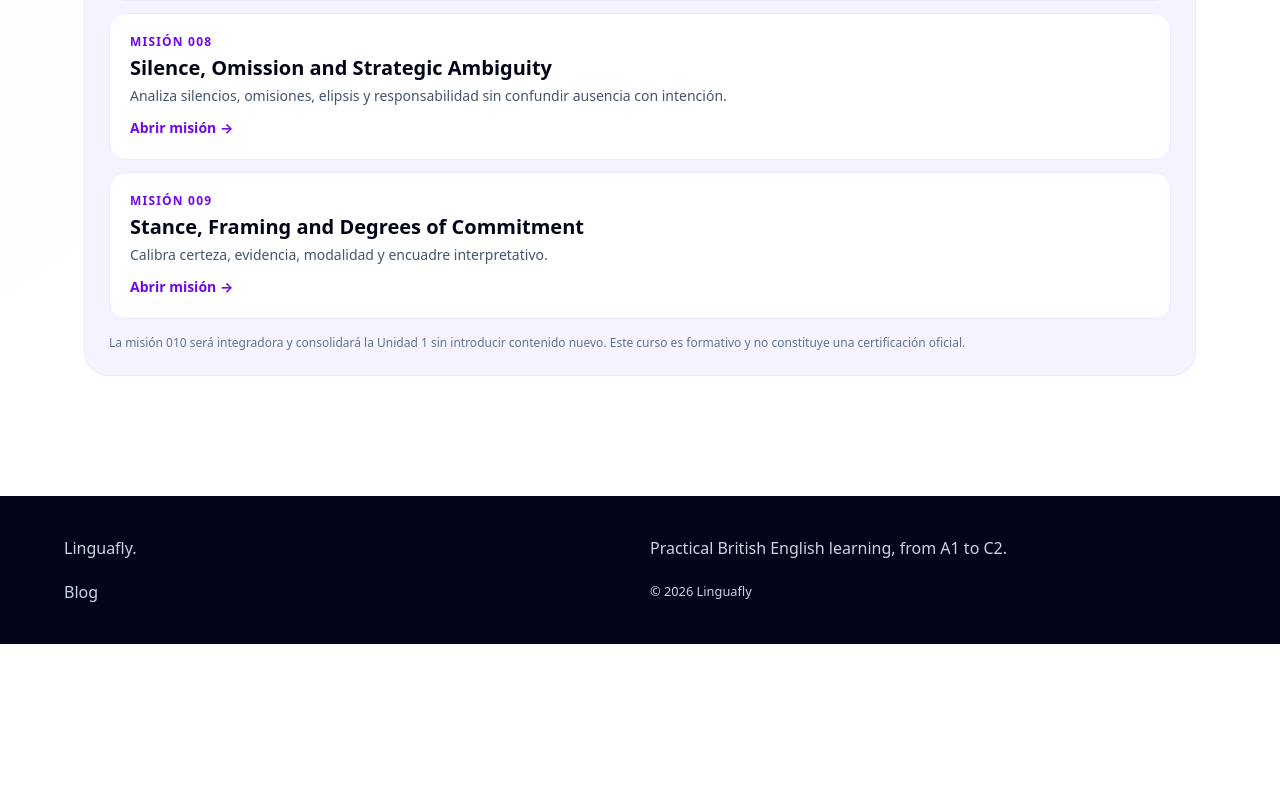
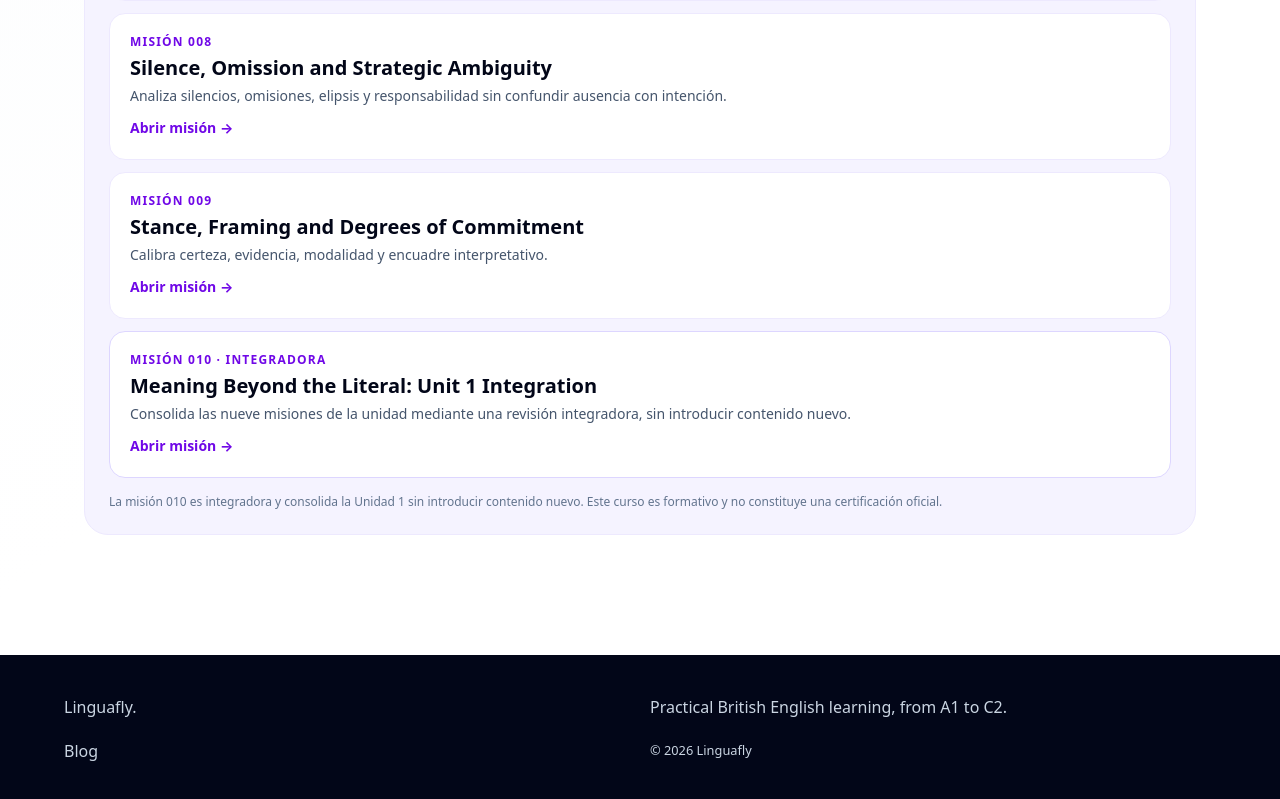
Before and after one commit to linguafly6-ui/linguaflynew2, a Next.js app: page /academia/c2 in a window 1280 px wide. Shown: the part 1730-2529 px from the top of the page. Before the commit the page ends 2374 px from the top, so only its background shows below. Built offline with nearby package versions, Linux system fonts and the light colour scheme.

Commit message:
List C2 Unit 1 integrative mission 010

```diff
--- a/app/academia/c2/page.tsx
+++ b/app/academia/c2/page.tsx
@@ -30,7 +30,8 @@ export default function C2Page() {
         <Link href="/academia/c2/007" className="mt-3 block rounded-2xl border border-violet-100 bg-white p-5 transition hover:border-violet-400 hover:shadow-sm"><p className="text-xs font-extrabold tracking-widest text-violet-700">MISIÓN 007</p><h3 className="mt-1 text-xl font-bold text-slate-950">Irony, Understatement and Evaluative Distance</h3><p className="mt-1 text-sm text-slate-600">Interpreta ironía, atenuación, sarcasmo y evaluación indirecta según el contexto.</p><span className="mt-3 inline-block text-sm font-bold text-violet-700">Abrir misión →</span></Link>
         <Link href="/academia/c2/008" className="mt-3 block rounded-2xl border border-violet-100 bg-white p-5 transition hover:border-violet-400 hover:shadow-sm"><p className="text-xs font-extrabold tracking-widest text-violet-700">MISIÓN 008</p><h3 className="mt-1 text-xl font-bold text-slate-950">Silence, Omission and Strategic Ambiguity</h3><p className="mt-1 text-sm text-slate-600">Analiza silencios, omisiones, elipsis y responsabilidad sin confundir ausencia con intención.</p><span className="mt-3 inline-block text-sm font-bold text-violet-700">Abrir misión →</span></Link>
         <Link href="/academia/c2/009" className="mt-3 block rounded-2xl border border-violet-100 bg-white p-5 transition hover:border-violet-400 hover:shadow-sm"><p className="text-xs font-extrabold tracking-widest text-violet-700">MISIÓN 009</p><h3 className="mt-1 text-xl font-bold text-slate-950">Stance, Framing and Degrees of Commitment</h3><p className="mt-1 text-sm text-slate-600">Calibra certeza, evidencia, modalidad y encuadre interpretativo.</p><span className="mt-3 inline-block text-sm font-bold text-violet-700">Abrir misión →</span></Link>
-        <p className="mt-4 text-xs text-slate-500">La misión 010 será integradora y consolidará la Unidad 1 sin introducir contenido nuevo. Este curso es formativo y no constituye una certificación oficial.</p>
+        <Link href="/academia/c2/010" className="mt-3 block rounded-2xl border border-violet-200 bg-white p-5 transition hover:border-violet-400 hover:shadow-sm"><p className="text-xs font-extrabold tracking-widest text-violet-700">MISIÓN 010 · INTEGRADORA</p><h3 className="mt-1 text-xl font-bold text-slate-950">Meaning Beyond the Literal: Unit 1 Integration</h3><p className="mt-1 text-sm text-slate-600">Consolida las nueve misiones de la unidad mediante una revisión integradora, sin introducir contenido nuevo.</p><span className="mt-3 inline-block text-sm font-bold text-violet-700">Abrir misión →</span></Link>
+        <p className="mt-4 text-xs text-slate-500">La misión 010 es integradora y consolida la Unidad 1 sin introducir contenido nuevo. Este curso es formativo y no constituye una certificación oficial.</p>
       </section>
     </main>
   );
```
